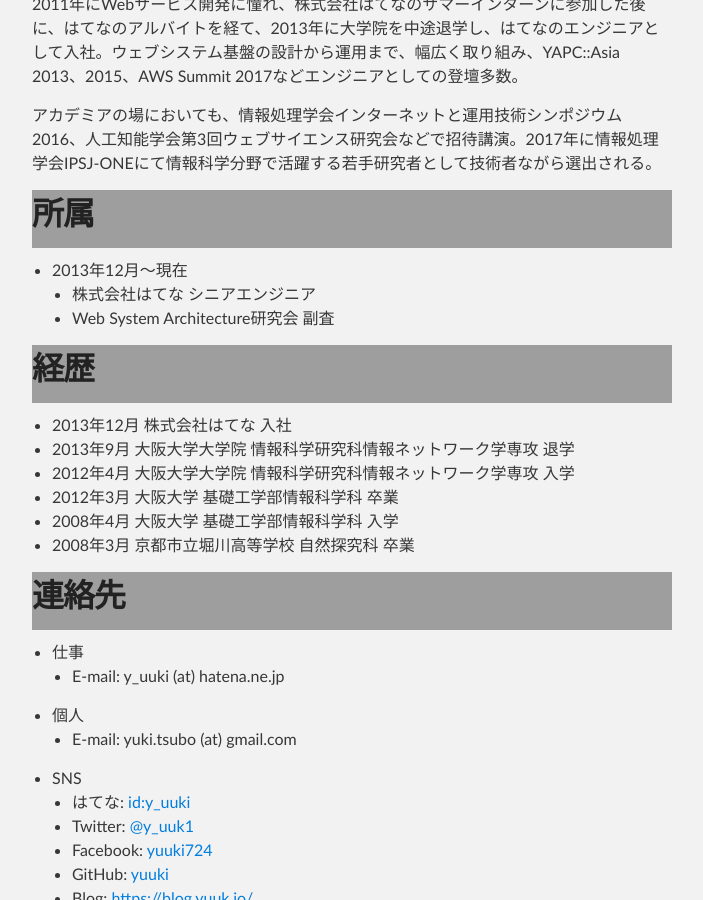
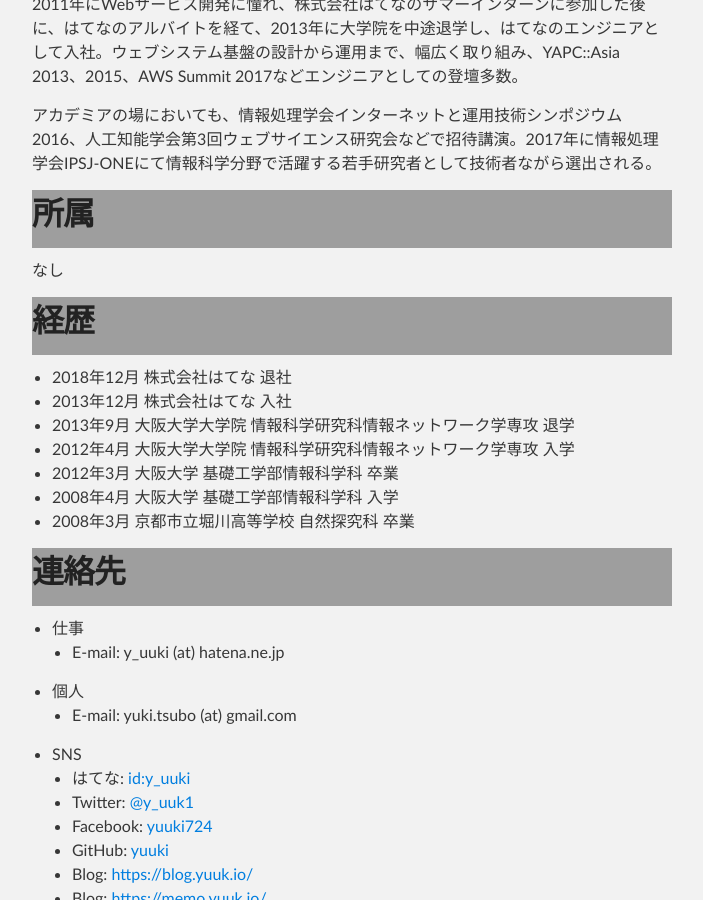
Before and after one commit to yuuki/yuuk.io, a Jekyll site: the page built from index.md, in a window 1280 px wide and 900 px high, scrolled down 469 px. Shown: the whole window, without its empty margins (288-991 px from the left). Built offline with Jekyll 4.4.1, drawn with Linux system fonts in a browser that asks for light colours; nearby versions of some CDN libraries; our own code applies the rules of GitHub Pages for plain Markdown files.

Commit message:
unemployed

```diff
--- a/index.md
+++ b/index.md
@@ -15,12 +15,11 @@
 
 ## 所属
 
-- 2013年12月〜現在
-  - 株式会社はてな シニアエンジニア
-  - Web System Architecture研究会 副査
+なし
 
 ## 経歴
 
+- 2018年12月 株式会社はてな 退社
 - 2013年12月 株式会社はてな 入社
 - 2013年9月 大阪大学大学院 情報科学研究科情報ネットワーク学専攻 退学
 - 2012年4月 大阪大学大学院 情報科学研究科情報ネットワーク学専攻 入学
```
Also changed, not shown: README.md.
